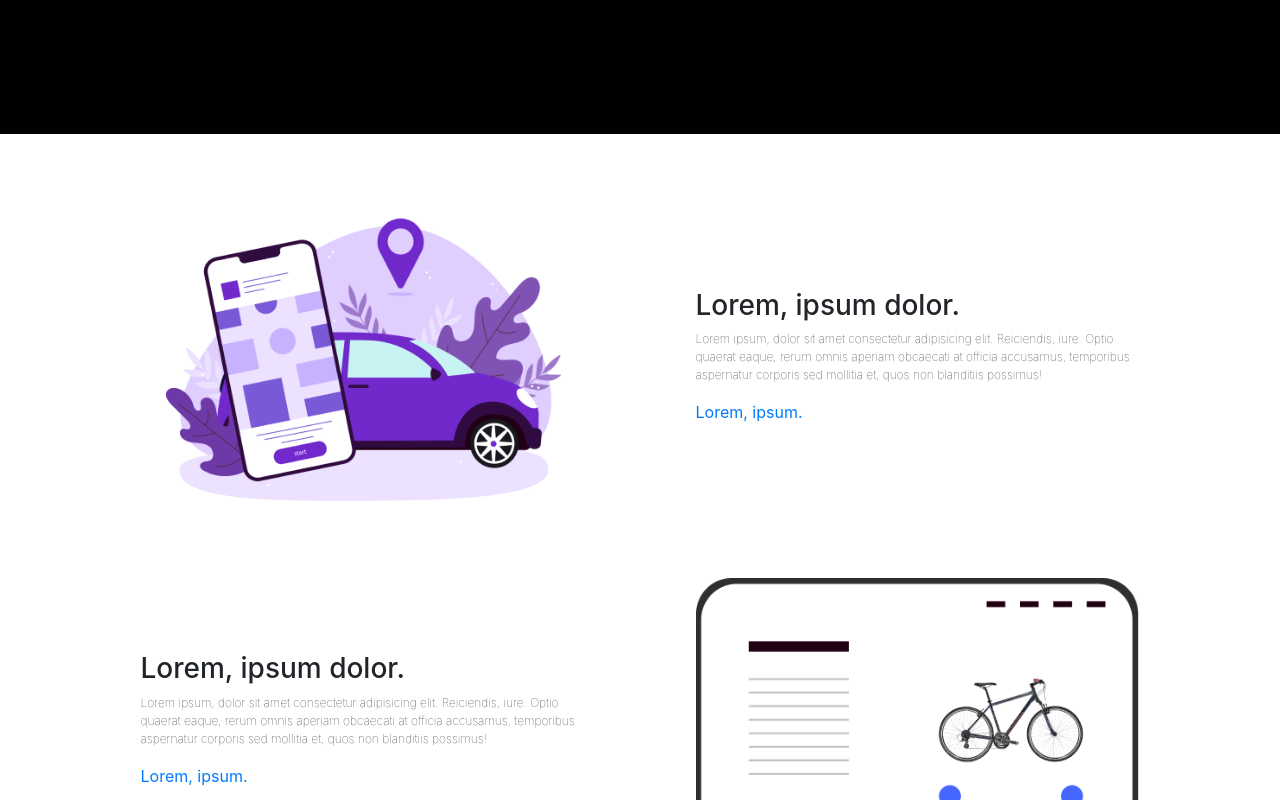
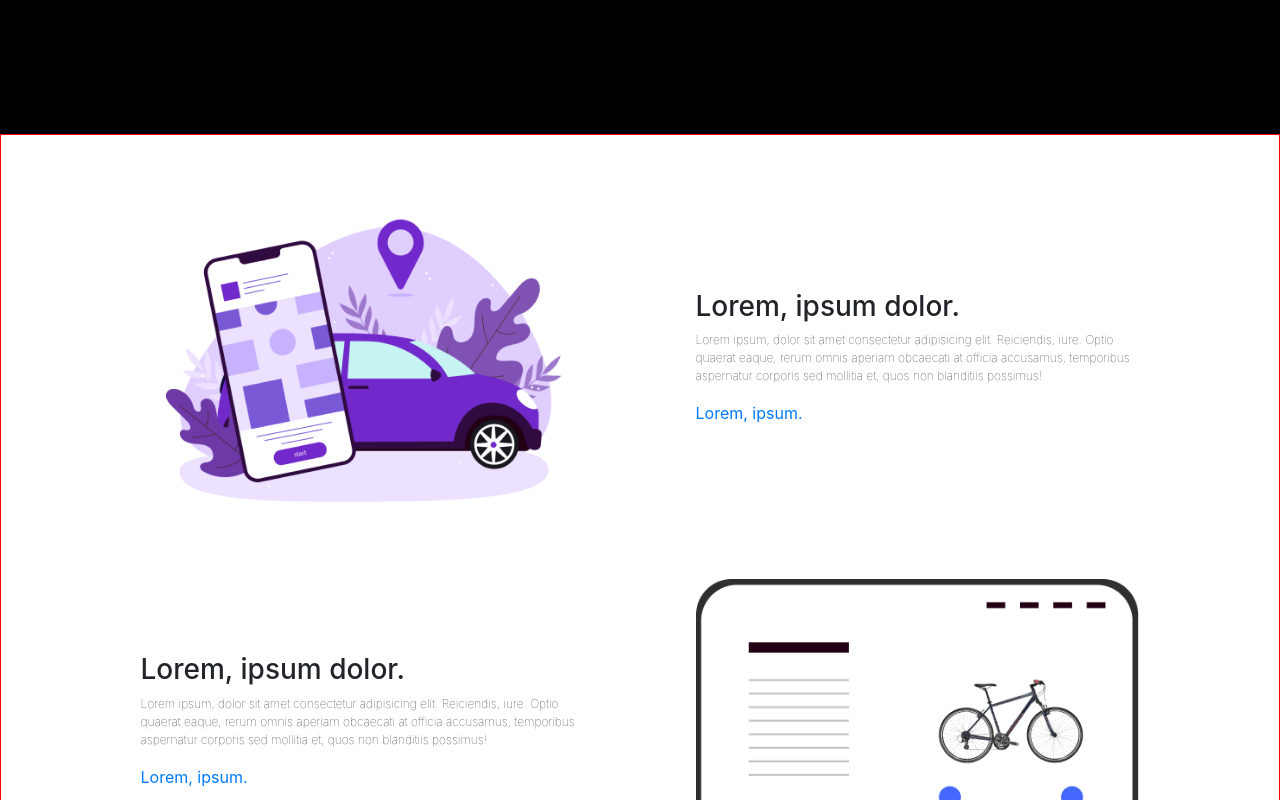
Before and after one commit to jfcalao/useAndGo, an Angular app: page / in a window 1280 px wide. Shown: the part 660-1460 px from the top of the page. Built offline with nearby package versions, Linux system fonts and the light colour scheme.

Commit message:
testing deploy

```diff
--- a/src/app/caracteristicas/caracteristicas.component.css
+++ b/src/app/caracteristicas/caracteristicas.component.css
@@ -2,6 +2,7 @@
   display: flex;
   flex-direction: column;
   align-items: center;
+  border: 1px solid red;
 }
 .container{
   display: inherit;
```
